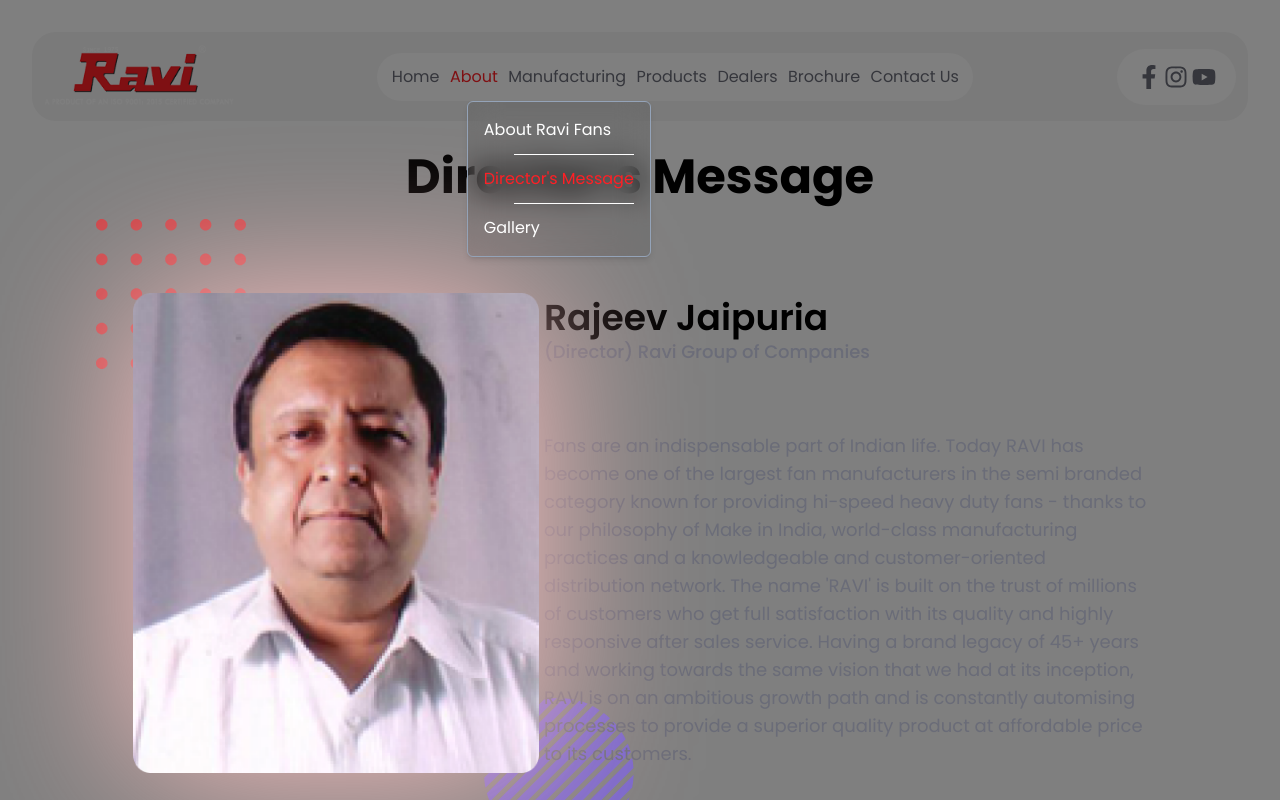
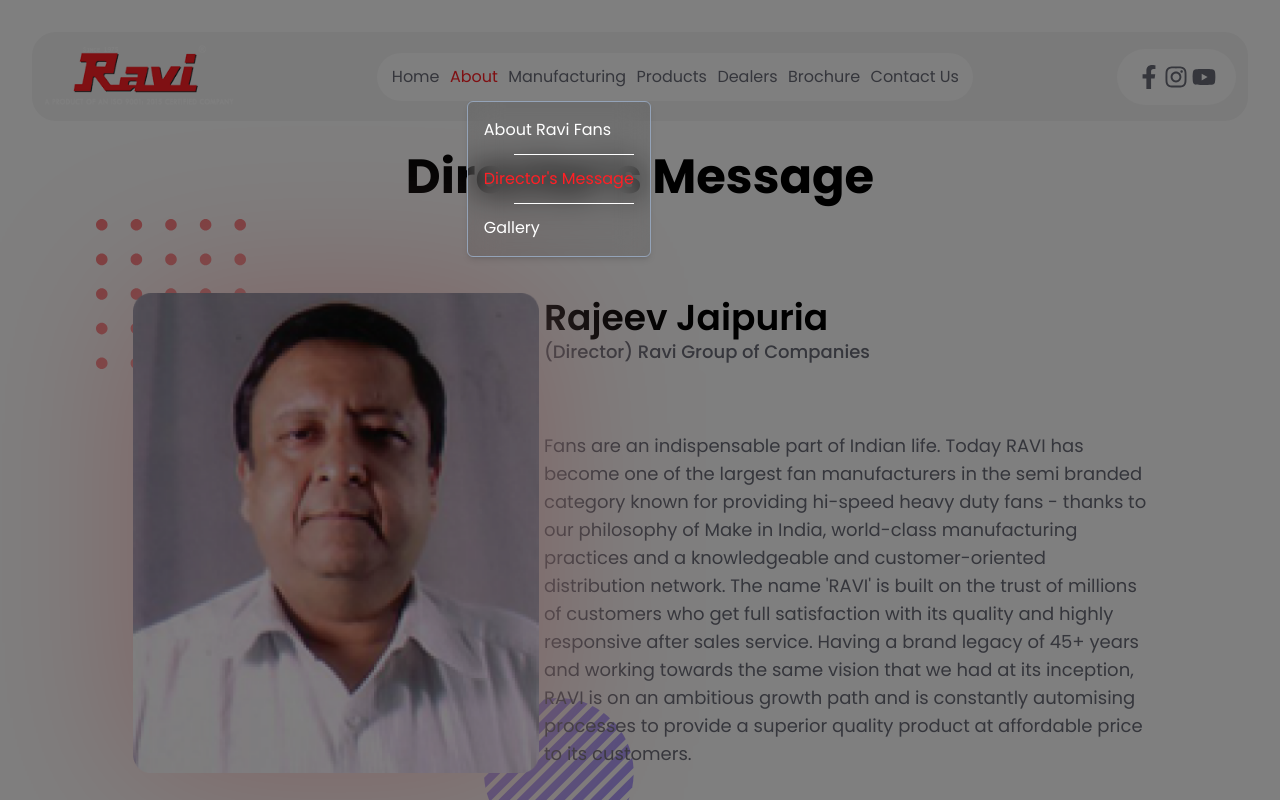
Before and after one commit to atulya-srivastava/ravi-fans, a React (Vite) app: page /directors-message in a window 1280 px wide. Both pictures are taken after a click on the button "About". Shown: the top 800 px of the page. Built offline with nearby package versions, Linux system fonts and the light colour scheme.

Commit message:
Fixes about us nav menu
- Fixes misbehavious of nav menu
- Scroll to top button in footer
- removes reference of public while importing images in index.css

```diff
--- a/src/components/Layout/Layout.jsx
+++ b/src/components/Layout/Layout.jsx
@@ -10,7 +10,7 @@
         <Navbar />
       </div>
       <Outlet />
-      <div className="mt-auto -z-10">
+      <div className="mt-auto">
         <Footer />
       </div>
     </div>
--- a/src/components/Navbar/AboutLink.jsx
+++ b/src/components/Navbar/AboutLink.jsx
@@ -38,12 +38,12 @@
       {panelOpen && (
         <>
           <div
-            className="fixed top-0 left-0 right-0 bottom-0 bg-[#00000080]"
+            className="fixed top-0 left-0 right-0 bottom-0 bg-[#00000080] z-20"
             onClick={closePanel}
           ></div>
           <div
             className={
-              "absolute flex flex-col justify-center items-start top-[100%] left-[15%] border border-slate-400 rounded-md p-4 z-10 bg-black shadow-md backdrop-filter backdrop-blur-lg bg-opacity-10 text-white"
+              "absolute flex flex-col justify-center items-start top-[100%] left-[15%] border border-slate-400 rounded-md p-4 z-20 bg-black shadow-md backdrop-filter backdrop-blur-lg bg-opacity-10 text-white"
             }
           >
             <NavLink to={"/about"} className={activeStyle} onClick={closePanel}>
--- a/src/index.css
+++ b/src/index.css
@@ -75,8 +75,8 @@
 }
 
 .directors-div::before {
-  background: url("/public/images/Directors Message/Vector.svg") no-repeat
-    center center/cover;
+  background: url("/images/Directors Message/Vector.svg") no-repeat center
+    center/cover;
   content: "";
   position: absolute;
   width: 150px;
@@ -86,7 +86,7 @@
 }
 
 .directors-div::after {
-  background: url("/public/images/Directors Message/Group.svg") no-repeat center
+  background: url("/images/Directors Message/Group.svg") no-repeat center
     center/cover;
   content: "";
   position: absolute;
```
